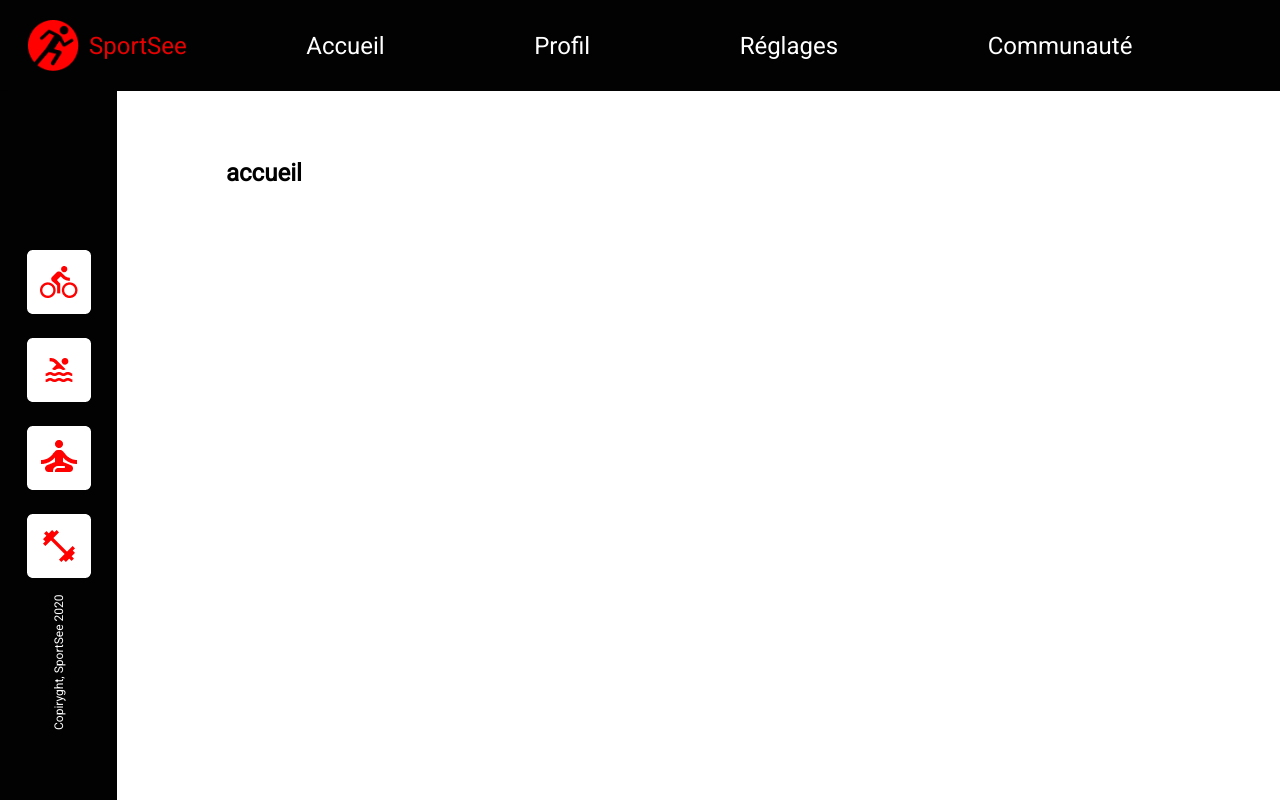
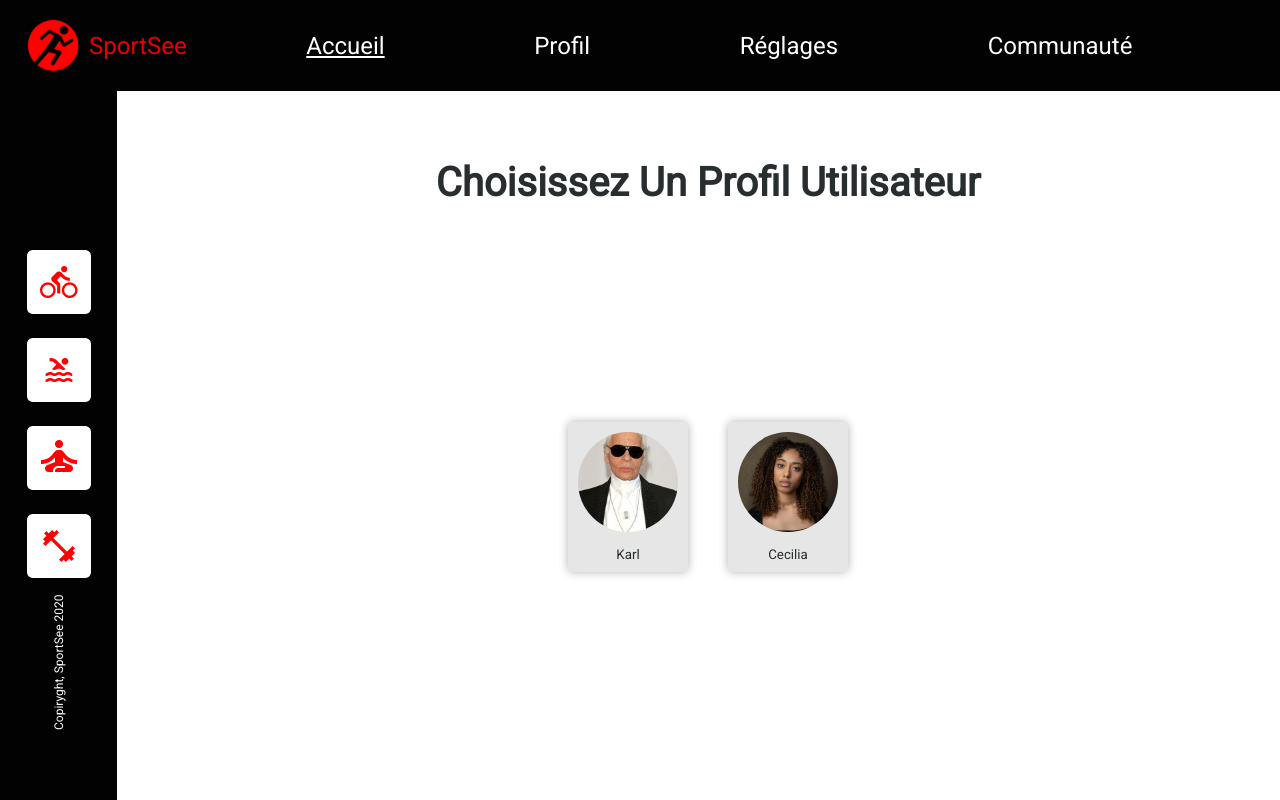
Before and after one commit to BaracusHanson/SportSee, a React app: page / in a window 1280 px wide. Built offline with nearby package versions, Linux system fonts and the light colour scheme; the HTML template or start-up script is replaced by a standard one.

Commit message:
connection api

```diff
--- a/src/App.jsx
+++ b/src/App.jsx
@@ -6,16 +6,38 @@ import Community from "./pages/Community";
 import "./styles/index.css";
 import Navbar from "./components/Navbar";
 import SideBar from "./components/SideBar";
+import { useEffect, useState } from "react";
+import { fetchUserData } from "./utils/fetchUser";
 
 function App() {
+  const [user, setUser] = useState(null);
+  const [userId, setUserId] = useState(null);
+
+  useEffect(() => {
+    const fetchData = async () => {
+      try {
+        if (userId) {
+          const user = await fetchUserData(userId);
+          setUser(user);
+        }
+      } catch (error) {
+        console.error("Erreur lors du fetch des données utilisateur :", error);
+      }
+    };
+
+    fetchData();
+  }, [userId]);
   return (
     <>
       <BrowserRouter>
         <Navbar />
         <SideBar />
         <Routes>
-          <Route path="/" element={<Home />} />
-          <Route path="/profil" element={<Profil />} />
+          <Route
+            path="/"
+            element={<Home setUserId={setUserId} user={user} />}
+          />
+          <Route path="/profil" element={<Profil user={user} />} />
           <Route path="/setting" element={<Setting />} />
           <Route path="/community" element={<Community />} />
         </Routes>
--- a/src/components/Navbar.jsx
+++ b/src/components/Navbar.jsx
@@ -1,6 +1,7 @@
-import { Link } from "react-router-dom";
+import { NavLink } from "react-router-dom";
 import logo from "../assets/brand.png";
 import "../styles/Navbar.css";
+
 const Navbar = () => {
   return (
     <nav className="navbar">
@@ -10,24 +11,44 @@ const Navbar = () => {
       </div>
       <ul className="navbar-menu">
         <li className="navbar-item">
-          <Link to="/" className="navbar-link">
+          <NavLink
+            to="/"
+            className={({ isActive }) =>
+              isActive ? "navbar-link-active" : "navbar-link"
+            }
+          >
             Accueil
-          </Link>
+          </NavLink>
         </li>
         <li className="navbar-item">
-          <Link to="/profil" className="navbar-link">
+          <NavLink
+            to="/profil"
+            className={({ isActive }) =>
+              isActive ? "navbar-link-active" : "navbar-link"
+            }
+          >
             Profil
-          </Link>
+          </NavLink>
         </li>
         <li className="navbar-item">
-          <Link to="/setting" className="navbar-link">
+          <NavLink
+            to="/setting"
+            className={({ isActive }) =>
+              isActive ? "navbar-link-active" : "navbar-link"
+            }
+          >
             Réglages
-          </Link>
+          </NavLink>
         </li>
         <li className="navbar-item">
-          <Link to="/community" className="navbar-link">
+          <NavLink
+            to="/community"
+            className={({ isActive }) =>
+              isActive ? "navbar-link-active" : "navbar-link"
+            }
+          >
             Communauté
-          </Link>
+          </NavLink>
         </li>
       </ul>
     </nav>
--- a/src/pages/Home.jsx
+++ b/src/pages/Home.jsx
@@ -1,10 +1,67 @@
-const Home = () => {
+import "../styles/home.css";
+import karl from "../assets/users/karl.jpg";
+import cecilia from "../assets/users/cecilia.jpg";
+import PropTypes from "prop-types";
+import { useEffect, useState } from "react";
+import { useNavigate } from "react-router-dom";
+
+const Home = ({ setUserId, user }) => {
+  // console.log(user.userInfos.firstName);
+  const [name, setName] = useState();
+  const navigate = useNavigate();
+  useEffect(() => {
+    if (user && user.userInfos) {
+      setName(user.userInfos.firstName);
+    }
+  }, [user]);
+  const userKarl = () => {
+    const id = 12;
+    setUserId(id);
+  };
+
+  const userCecilia = () => {
+    const id = 18;
+    setUserId(id);
+  };
+  const redirection = () => {
+    if (user) {
+      navigate("/profil");
+    }
+  };
+
   return (
     <div className="Page">
       <section className="dashboard">
-        <h1>accueil</h1>
+        <h1 className="home_title">choisissez un profil utilisateur</h1>
+        <div className="user-selection-form">
+          <div className="user-selection">
+            <button className="user-option" onClick={userKarl}>
+              <div className="userButton" >
+                <img src={karl} alt="User_12" className="userImg" />
+              </div>
+              <p className="home_para">Karl</p>
+            </button>
+            <button className="user-option" onClick={userCecilia}>
+              <div className="userButton" >
+                <img src={cecilia} alt="User_12" className="userImg" />
+              </div>
+              <p className="home_para">Cecilia</p>
+            </button>
+
+          </div>
+          {user && (
+            <button onClick={redirection} className="profilButtonActive">
+              voir le profil de {name}
+            </button>
+          )}
+        </div>
       </section>
     </div>
   );
 };
+
+Home.propTypes = {
+  setUserId: PropTypes.func.isRequired,
+  user: PropTypes.object,
+};
 export default Home;
--- a/src/pages/Profil.jsx
+++ b/src/pages/Profil.jsx
@@ -3,46 +3,34 @@ import ChartActivity from "../components/ActivityChart";
 import Card from "../components/Card";
 import UserName from "../components/UserName";
 import { getApportNutritionnel } from "../utils/constants";
-import { fetchUserData } from "../utils/fetchUser";
 import AverageSessionChart from "../components/AverageSessionChart";
 import IntensityChart from "../components/IntensityChart";
 import GoalChart from "../components/GoalChart";
 import "../styles/index.css";
+import PropTypes from "prop-types";
 
-const Profil = () => {
-  const [user, setUser] = useState(null);
+const Profil = ({ user }) => {
   const [apportNutritionnel, setApportNutritionnel] = useState([]);
   const [coordinate, setCoordinate] = useState({});
-  // console.log(coordinate);
-
-  // const tooltipStyle = {
-  //   left: `${coordinate.x}px`,
-
-  // };
-
   useEffect(() => {
     const fetchData = async () => {
-      try {
-        const user12 = await fetchUserData(18);
-        setUser(user12);
-        if (user12?.keyData) {
-          const nutritionData = getApportNutritionnel(user12.keyData);
+      if (user?.keyData) {
+        const nutritionData = getApportNutritionnel(user.keyData);
         setApportNutritionnel(nutritionData);
-        }
-      } catch (error) {
-        console.error("Erreur lors du fetch des données utilisateur :", error);
       }
     };
 
     fetchData();
   }, []);
-  // console.log(user);
 
-  if (!user) {
-    return <div>Loading...</div>;
-  }
   return (
     <div className="Page">
+      {!user ? (
+        <div className="chargement">
+          <p>aucun utilisateur sélectionné !</p>
+          <p className="helps">vous devez selectionner un utilisateur pour visialiser son dashboard</p>
+        </div>
+      ) : (
         <section className="dashboard">
           <UserName data={user} />
           <div className="dashboard-content">
@@ -86,7 +74,11 @@ const Profil = () => {
             </div>
           </div>
         </section>
+      )}
     </div>
   );
 };
+Profil.propTypes = {
+  user: PropTypes.object,
+};
 export default Profil;
--- a/src/styles/card.css
+++ b/src/styles/card.css
@@ -8,7 +8,6 @@
     border-radius: 5px;
     background: #f5f5f5;
     box-shadow: 0px 2px 4px 0px rgba(0, 0, 0, 0.02);
-    /* width: 100%; */
     height: 100%;
     display: flex;
     justify-content: left;
@@ -42,7 +41,6 @@
     font-style: normal;
     font-weight: 700;
     line-height: 24px;
-    /* 120% */
 }
 
 .card-text {
--- /dev/null
+++ b/src/styles/home.css
@@ -0,0 +1,79 @@
+@font-face {
+    font-family: Roboto;
+    src: url("../assets/Roboto/static/Roboto-Regular.ttf");
+}
+
+.home_para,
+.home_title {
+    font-family: "Roboto", sans-serif;
+    text-transform: capitalize;
+    color: #282D30;
+    text-align: center;
+}
+
+.home_title {
+    font-size: 2.5rem;
+}
+
+.user-selection-form {
+    height: 100%;
+    display: flex;
+    flex-direction: column;
+    align-items: center;
+    justify-content: center;
+    gap: 20px;
+}
+
+.user-selection {
+    display: flex;
+    justify-content: center;
+    align-items: center;
+    gap: 40px;
+}
+
+.user-option {
+    display: flex;
+    justify-content: center;
+    align-items: center;
+    flex-direction: column;
+    gap: 15px;
+    background-color: #e6e6e6;
+    padding: 10px;
+    border-radius: 5px;
+    cursor: pointer;
+    box-shadow: 0 0 10px rgba(0, 0, 0, 0.3);
+    border: none;
+}
+.user-option:focus{
+    border: 1px solid #8bc34a;
+}
+
+.userButton {
+    border-radius: 50%;
+    height: 100px;
+    width: 100px;
+    overflow: hidden;
+    cursor: pointer;
+
+}
+
+.userImg {
+    width: 100%;
+    height: 100%;
+    object-fit: cover;
+}
+
+.profilButtonActive {
+    font-family: "Roboto", sans-serif;
+    margin-top: 30px;
+    background-color: #8bc34a;
+    color: #FFF;
+    padding: 10px 20px;
+    border-radius: 5px;
+    cursor: pointer;
+    text-transform: capitalize;
+    font-weight: 600;
+    border: none;
+    box-shadow: 0 0 5px rgba(0, 0, 0, 0.3);
+    width: 300px;
+}
--- a/src/styles/index.css
+++ b/src/styles/index.css
@@ -84,21 +84,38 @@ body {
     background-color: #f5f5f5;
     border-radius: 5px;
     position: relative;
-    /* border: 1px solid red; */
 }
 
 .other {
-    /* background-color: #e6e6e6; */
     height: 50%;
     display: grid;
     margin: 14px;
-    /* padding: 14px; */
     grid-template-columns: repeat(3, 1fr);
     grid-template-rows: repeat(1, 100%);
     border-radius: 5px;
     gap: 30px;
 }
 
+.chargement {
+    position: absolute;
+    bottom: 0;
+    right: 0;
+    font-size: 2rem;
+    width: calc(100% - 117px);
+    height: calc(100vh - 91px);
+    display: flex;
+    flex-direction: column;
+    justify-content: center;
+    align-items: center;
+    text-transform: capitalize;
+    color: #323232;
+}
+
+.helps{
+    padding-top: 25px;
+    font-size: 12px;
+    color: #9d9d9d;
+}
 
 @media (max-width: 1024px) {
     .troisAutres {
@@ -114,9 +131,6 @@ body {
         margin-top: 38px;
     }
 
-
-
-    /* .dayly-activity, */
     .other {
 
         gap: 10px;
--- a/src/styles/navbar.css
+++ b/src/styles/navbar.css
@@ -48,5 +48,12 @@
 .navbar-link {
     color: #FFF;
     text-decoration: none;
-    font-size: 24px;
+    font-size: 1.5rem;
 }
+
+.navbar-link-active {
+    color: #FFF;
+    text-decoration: none;
+    font-size: 1.5rem;
+    text-decoration: underline;
+}
--- a/src/styles/sideBar.css
+++ b/src/styles/sideBar.css
@@ -4,7 +4,6 @@
     background: #020203;
     box-shadow: 0px 4px 4px 0px rgba(0, 0, 0, 0.25);
     color: #FFF;
-    /* border: 1px solid #06da34; */
     display: flex;
     align-items: center;
     justify-content: center;
@@ -13,16 +12,7 @@
 
 }
 
-.sidebar-content {
-    /* border: 1px solid #9f07e0; */
-    /* height: 100%; */
-    /* display: flex;
-    flex-direction: column;
-    justify-content: center;
-    align-items: center;
-    gap: 60px; */
 
-}
 
 .sidebar-list {
     list-style: none;
@@ -31,7 +21,6 @@
     align-items: center;
     align-items: center;
     gap: 20px;
-    /* margin-bottom: 64px; */
 }
 
 .sidebar-item {
@@ -42,7 +31,6 @@
 .sidebar-copyright {
     display: flex;
     justify-content: center;
-    /* border: 1px solid #da0606; */
     writing-mode: vertical-rl;
     align-items: center;
     transform: rotate(180deg);
```
Also changed, not shown: src/styles/charts.css (+0 -13 lines), src/utils/fetchUser.js (+30 -56 lines), src/assets/users/cecilia.jpg (added), src/assets/users/karl.jpg (added), src/utils/constants.js (line endings or trailing spaces). Lines whose indentation alone changed are shown as unchanged.
